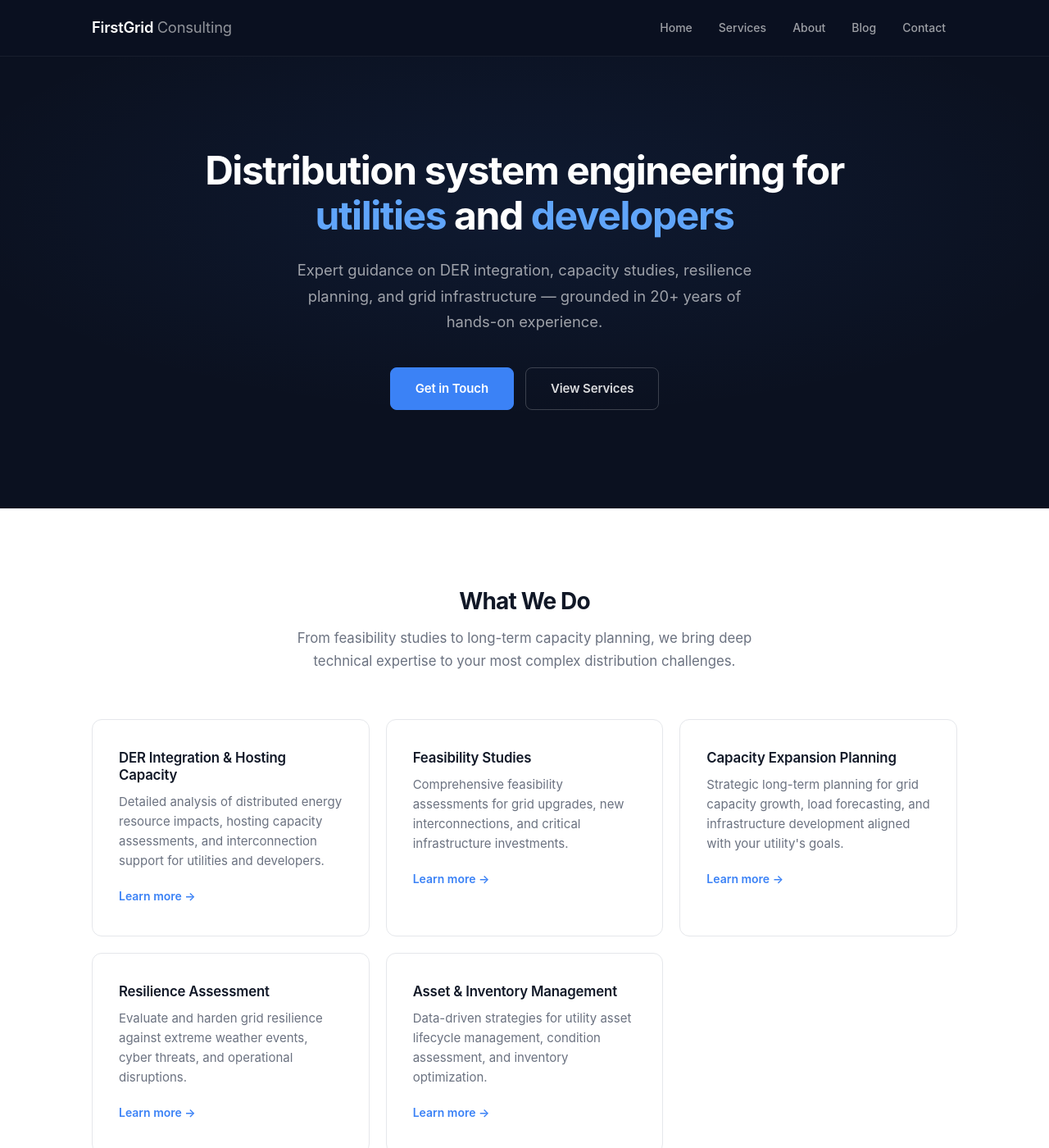
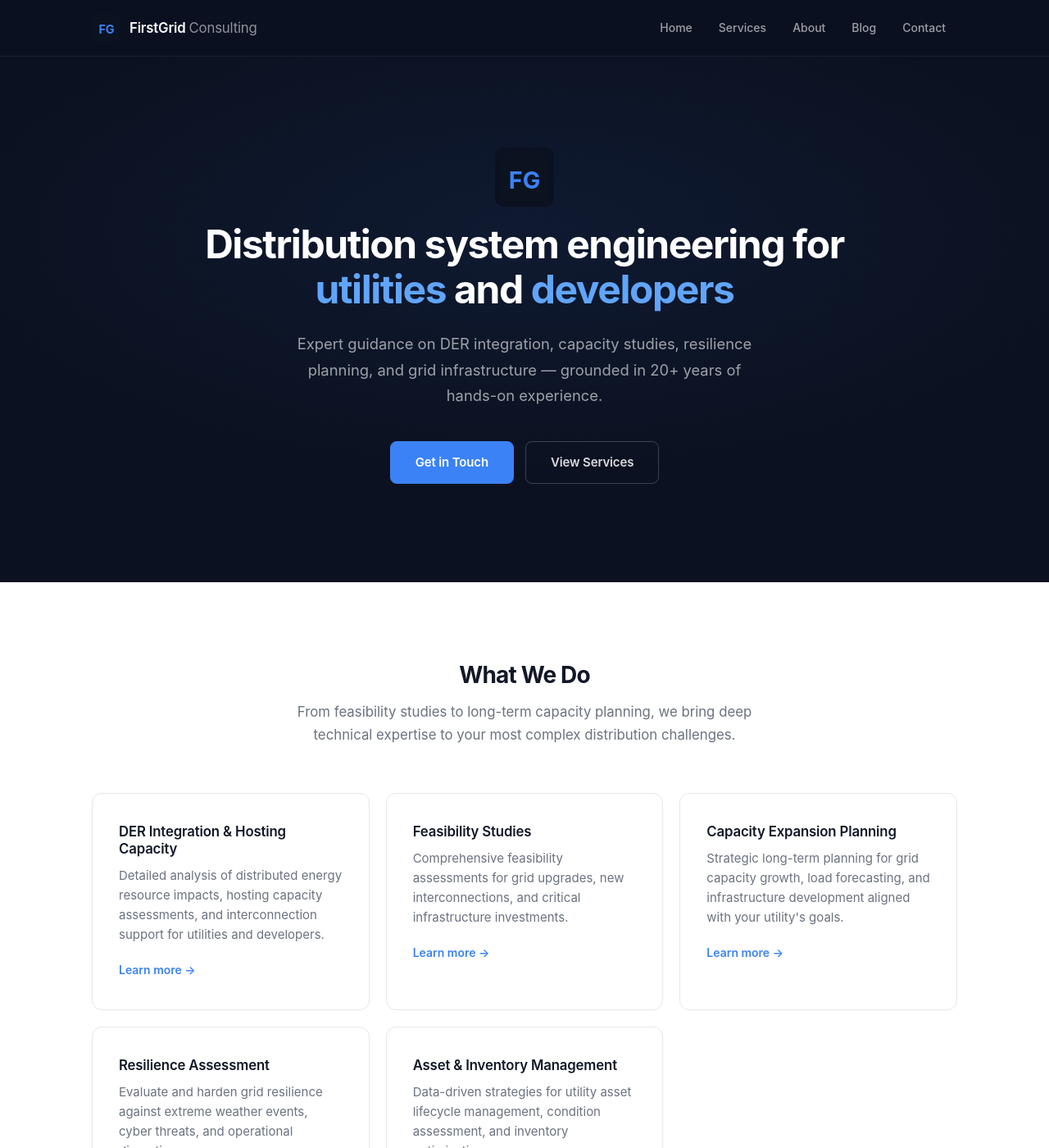
Before and after one commit to FirstGridConsulting/firstgrid-consulting, a Jekyll site: the page built from index.html, in a window 1280 px wide and 1400 px high. Shown: the whole window at 82% size. Built offline with Jekyll 4.4.1, drawn with Linux system fonts in a browser that asks for light colours.

Commit message:
brand: add logo to nav and hero, update nav styles

```diff
--- a/_layouts/page.html
+++ b/_layouts/page.html
@@ -21,7 +21,10 @@
   <!-- Navigation -->
   <nav class="nav">
     <div class="nav-inner">
-      <a href="{{ site.baseurl }}/" class="nav-logo">FirstGrid <span>Consulting</span></a>
+      <a href="{{ site.baseurl }}/" class="nav-logo">
+        <img src="{{ site.baseurl }}/assets/images/logo.svg" alt="FirstGrid Consulting" class="nav-logo-img">
+        <span class="nav-logo-text">FirstGrid <span>Consulting</span></span>
+      </a>
       <button class="nav-toggle" aria-label="Toggle menu" aria-expanded="false">
         <span></span><span></span><span></span>
       </button>
--- a/assets/css/style.css
+++ b/assets/css/style.css
@@ -70,16 +70,39 @@ a { text-decoration: none; color: inherit; }
 }
 
 .nav-logo {
+  display: flex;
+  align-items: center;
+  gap: 10px;
   color: var(--white);
-  font-size: 1.15rem;
+  font-size: 1.05rem;
   font-weight: 600;
   letter-spacing: -0.2px;
   font-family: 'Inter', -apple-system, sans-serif;
 }
 
-.nav-logo span {
+.nav-logo-img {
+  width: 36px;
+  height: 36px;
+  display: block;
+  border-radius: 8px;
+}
+
+.nav-logo-text {
+  font-weight: 600;
+  color: var(--white);
+}
+
+.nav-logo-text span {
   font-weight: 400;
   color: rgba(255,255,255,0.55);
+}
+
+/* hero logo (larger mark above headline) */
+.hero-logo {
+  width: 72px;
+  height: auto;
+  display: block;
+  margin: 0 auto 18px;
 }
 
 .nav-links {
--- a/index.html
+++ b/index.html
@@ -8,6 +8,7 @@ permalink: /
 <!-- Hero -->
 <section class="hero">
   <div class="hero-content">
+    <img src="{{ site.baseurl }}/assets/images/logo.svg" alt="FirstGrid Consulting" class="hero-logo">
     <h1>Distribution system engineering for <span class="accent-text">utilities</span> and <span class="accent-text">developers</span></h1>
     <p class="tagline">Expert guidance on DER integration, capacity studies, resilience planning, and grid infrastructure — grounded in 20+ years of hands-on experience.</p>
     <div class="hero-cta">
```
